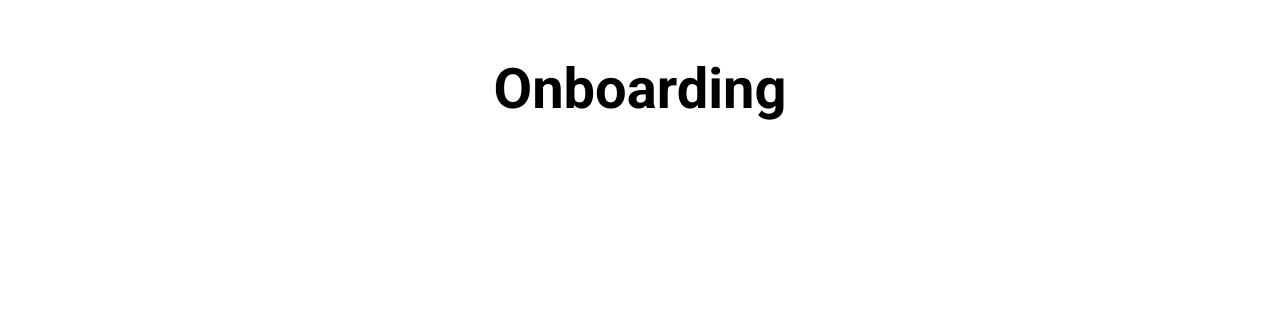
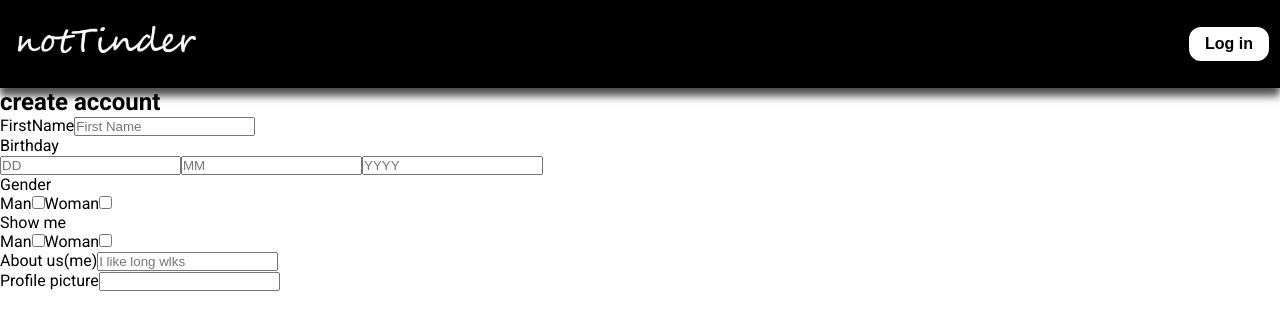
Before and after one commit to NikolaJoksimovic/not-tinder, a React (Create React App) app: page /onboarding in a window 1280 px wide. Shown: the top 330 px of the page. Built offline with nearby package versions, Linux system fonts and the light colour scheme.

Commit message:
add onboarding page, add form and all thats in the form

```diff
--- a/src/components/Navbar.js
+++ b/src/components/Navbar.js
@@ -5,6 +5,7 @@ const Navbar = ({ authorizationToken, setShowModal }) => {
   const handleClick = (e) => {
     setShowModal(true);
   };
+  console.log();
   return (
     <nav className='center-flex-row'>
       <div className='logo-container'>
--- a/src/index.css
+++ b/src/index.css
@@ -242,7 +242,7 @@ nav {
 input[type="email"],
 input[type="password"] {
   width: 90%;
-  padding: 0.15em;
+  padding: 0.25em;
   margin: 0.4em 0 0.4em 0;
   border: var(--border-black);
 }
--- a/src/pages/Home.js
+++ b/src/pages/Home.js
@@ -5,7 +5,7 @@ import AuthorizationModal from "../components/AuthorizationModal";
 
 const Home = () => {
   const [showModal, setShowModal] = useState(false);
-  const authorizationToken = false;
+  const authorizationToken = true;
   const handleClick = (e) => {
     setShowModal(true);
   };
@@ -20,7 +20,7 @@ const Home = () => {
       <section className='home-section center-flex-column height-400'>
         <h1 className='nottinder-inscription'>not tinder</h1>
         <button className='primary-btn create-acc-btn' onClick={handleClick}>
-          {authorizationToken ? "signout" : "Create Account"}
+          {authorizationToken ? "Sign out" : "Create Account"}
         </button>
       </section>
       {showModal && (
--- a/src/pages/OnBoarding.js
+++ b/src/pages/OnBoarding.js
@@ -1,10 +1,134 @@
 import React from "react";
+import { useState } from "react";
+import Navbar from "../components/Navbar";
 
 const OnBoarding = () => {
+  const authorizationToken = true;
+  const handleSubmit = (e) => {};
+  const handleChange = (e) => {};
   return (
-    <div>
-      <h1>onboarding</h1>
-    </div>
+    <>
+      <Navbar setShowModal={() => {}} showModal={false}></Navbar>
+      <div className='onboarding'>
+        <h2>create account</h2>
+        <form action='' onSubmit={handleSubmit}>
+          <section>
+            <label htmlFor='first_name'>FirstName</label>
+            <input
+              id='first_name'
+              type='text'
+              name='first_name'
+              placeholder='First Name'
+              required={true}
+              onChange={handleChange}
+            />
+          </section>
+          <section>
+            <label>Birthday</label>
+            <div className='dob_inputs'>
+              <input
+                id='dob_day'
+                type='number'
+                name='dob_day'
+                placeholder='DD'
+                required={true}
+                onChange={handleChange}
+              />
+              <input
+                id='dob_month'
+                type='number'
+                name='dob_month'
+                placeholder='MM'
+                required={true}
+                onChange={handleChange}
+              />
+              <input
+                id='dob_year'
+                type='number'
+                name='dob_year'
+                placeholder='YYYY'
+                required={true}
+                onChange={handleChange}
+              />
+            </div>
+          </section>
+          <section>
+            <label htmlFor=''>Gender</label>
+            <div className='gender-inputs'>
+              <label htmlFor='man-gender-identity'>Man</label>
+              <input
+                id='man-gender-identity'
+                type='checkbox'
+                name='man-gender-identity'
+                required={true}
+                value='man'
+                onChange={handleChange}
+                checked={false}
+              />
+              <label htmlFor='woman-gender-identity'>Woman</label>
+              <input
+                id='woman-gender-identity'
+                type='checkbox'
+                name='woman-gender-identity'
+                required={true}
+                value='woman'
+                onChange={handleChange}
+                checked={false}
+              />
+            </div>
+          </section>
+          <section>
+            <label htmlFor=''>Show me</label>
+            <div className='interest-label'>
+              <label htmlFor='man-gender-interest'>Man</label>
+              <input
+                id='man-gender-interest'
+                type='checkbox'
+                name='man-gender-interest'
+                required={true}
+                value='man'
+                onChange={handleChange}
+                checked={false}
+              />
+              <label htmlFor='woman-gender-interest'>Woman</label>
+              <input
+                id='woman-gender-interest'
+                type='checkbox'
+                name='woman-gender-interest'
+                required={true}
+                value='woman'
+                onChange={handleChange}
+                checked={false}
+              />
+            </div>
+          </section>
+
+          <section>
+            <label htmlFor='about'>About us(me)</label>
+            <input
+              id='about'
+              type='text'
+              name='about'
+              required={true}
+              placeholder='I like long wlks'
+              value={""}
+              onChange={handleChange}
+            />
+          </section>
+          <section>
+            <label htmlFor='url'>Profile picture</label>
+            {/* PICTURE.. */}
+            <input
+              type='url'
+              name='url'
+              id='url'
+              onChange={handleChange}
+              required={true}
+            />
+          </section>
+        </form>
+      </div>
+    </>
   );
 };
 
```
